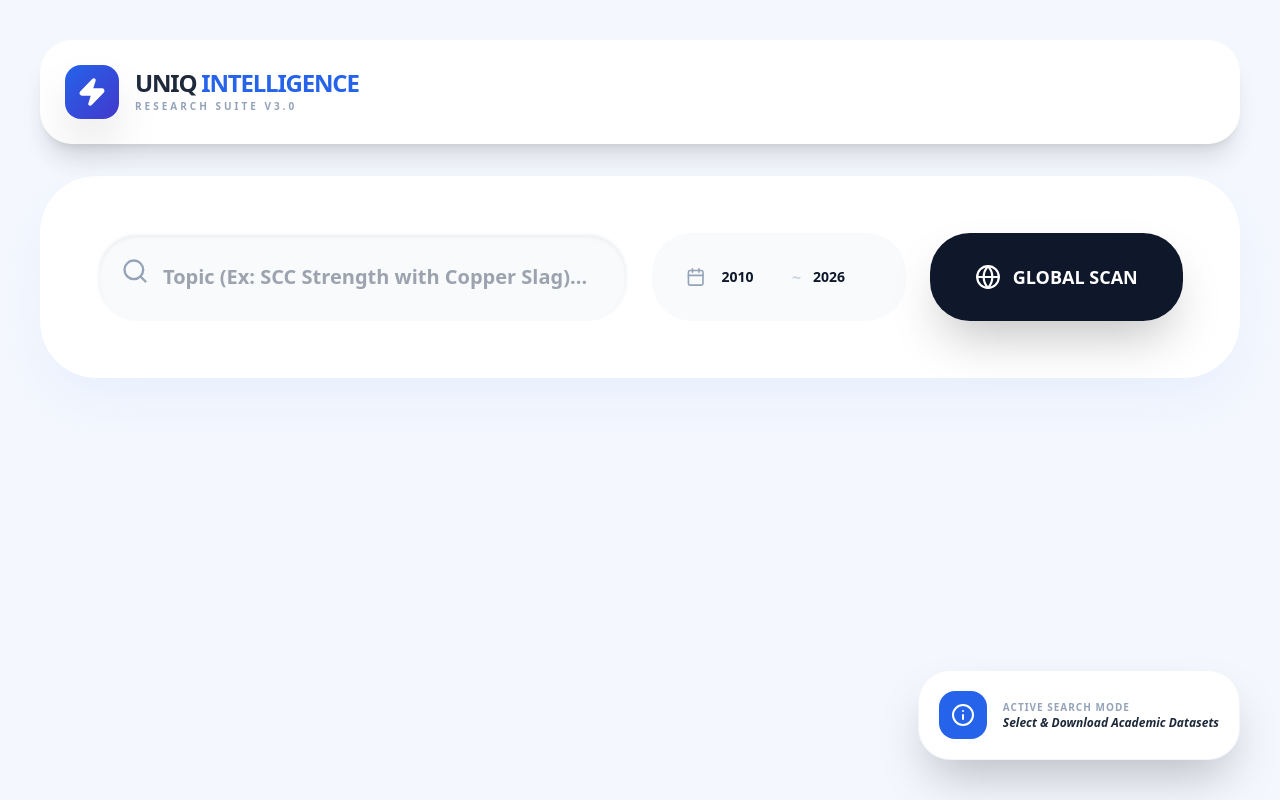
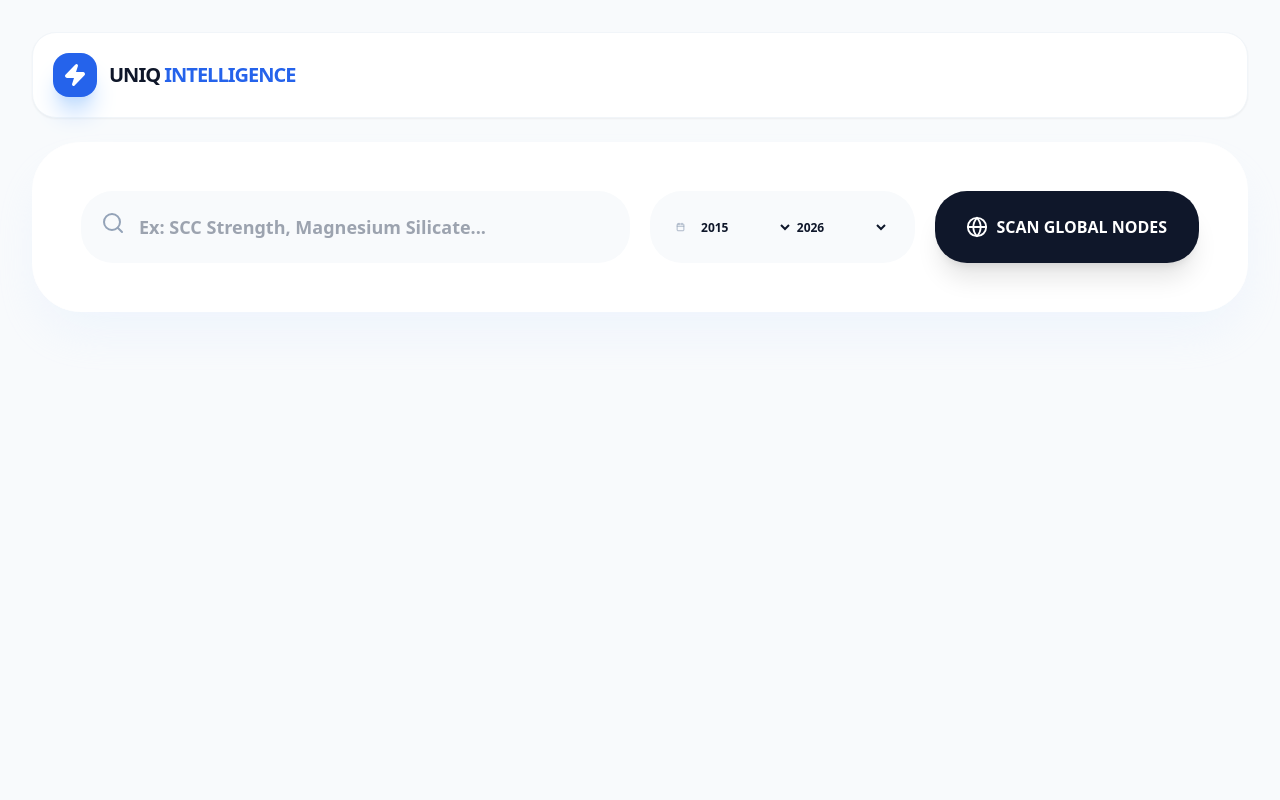
Before and after one commit to Movieeesss/RESEARCH-GAP-FINDER-TOOL, a React (Vite) app: page / in a window 1280 px wide. Built offline with nearby package versions, Linux system fonts and the light colour scheme.

Commit message:
Update RESEARCHGAP.tsx

```diff
--- a/src/RESEARCHGAP.tsx
+++ b/src/RESEARCHGAP.tsx
@@ -2,11 +2,11 @@ import React, { useState, useEffect, useMemo } from 'react';
 import {
   Search, Download, CheckCircle, Loader2, Database,
   Calendar, History, BookOpen, ExternalLink, ListFilter,
-  Globe, FileJson, Link, Star, Info, Zap, CheckSquare, Square, FileText
+  Globe, FileJson, Link, Star, Info, Zap, CheckSquare, Square, FileText, Layers
 } from 'lucide-react';
 import * as ExcelJS from 'exceljs';
 
-// --- Enhanced Interfaces ---
+// --- Interfaces ---
 interface ResearchPaper {
   title: string;
   journal: string;
@@ -15,27 +15,35 @@ interface ResearchPaper {
   publisher: string;
   citations: number;
   isOpenAccess: boolean;
+  pdfUrl?: string;
   abstractPreview?: string;
-  pdfUrl?: string; // Feature for direct PDF link
 }
 
 const RESEARCHGAP: React.FC = () => {
   const [keyword, setKeyword] = useState<string>('');
-  const [fromYear, setFromYear] = useState<number>(2010);
+  const [fromYear, setFromYear] = useState<number>(2015);
   const [toYear, setToYear] = useState<number>(2026);
   const [loading, setLoading] = useState<boolean>(false);
   const [status, setStatus] = useState<string>('');
   const [results, setResults] = useState<ResearchPaper[]>([]);
   const [selectedPapers, setSelectedPapers] = useState<Set<number>>(new Set());
   const [history, setHistory] = useState<string[]>([]);
+
+  // Filter States
   const [activeTab, setActiveTab] = useState<'all' | 'oa' | 'high-impact'>('all');
+  const [selectedPublisher, setSelectedPublisher] = useState<string>('All Publishers');
 
-  // Dynamic Year List 1980 - 2026
   const years = useMemo(() => {
     const yr = [];
     for (let i = 2026; i >= 1980; i--) yr.push(i);
     return yr;
   }, []);
+
+  // Extract Unique Publishers from Results
+  const publishersList = useMemo(() => {
+    const pubs = new Set(results.map(p => p.publisher));
+    return ['All Publishers', ...Array.from(pubs)];
+  }, [results]);
 
   useEffect(() => {
     const savedHistory = localStorage.getItem('research_history');
@@ -57,254 +65,190 @@ const RESEARCHGAP: React.FC = () => {
     else setSelectedPapers(new Set(results.map((_, i) => i)));
   };
 
-  // --- FEATURE: BibTeX Export Logic ---
-  const exportToBibTeX = (data: ResearchPaper[]) => {
-    const bibContent = data.map((p, i) => (
-      `@article{uniq_${i},\n  title={${p.title}},\n  author={Uniq Intelligence Extraction},\n  journal={${p.journal}},\n  year={${p.year}},\n  doi={${p.doi}}\n}`
-    )).join('\n\n');
-
-    const blob = new Blob([bibContent], { type: 'text/plain' });
-    const link = document.createElement('a');
-    link.href = window.URL.createObjectURL(blob);
-    link.download = `Citations_${keyword.replace(/\s+/g, '_')}.bib`;
-    link.click();
-  };
-
-  // --- Professional Excel Export (Enhanced with OA & Impact) ---
-  const exportToExcel = async (data: ResearchPaper[]) => {
-    if (data.length === 0) return alert("Select at least one paper buddy!");
+  // --- Excel Export Logic ---
+  const exportToExcel = async (dataToExport: ResearchPaper[]) => {
+    if (dataToExport.length === 0) return alert("Select papers first!");
     try {
       const ExcelJSInstance = (ExcelJS as any).default || ExcelJS;
       const workbook = new (ExcelJSInstance as any).Workbook();
       const sheet = workbook.addWorksheet('Uniq Intelligence Report');
 
-      sheet.mergeCells('A1:G1');
-      const titleCell = sheet.getCell('A1');
-      titleCell.value = 'UNIQ INTELLIGENCE | ADVANCED RESEARCH ANALYTICS';
-      titleCell.font = { bold: true, size: 18, color: { argb: 'FFFFFFFF' } };
-      titleCell.fill = { type: 'pattern', pattern: 'solid', fgColor: { argb: 'FF1D4ED8' } };
-      titleCell.alignment = { horizontal: 'center' };
-
-      sheet.addRow([`Topic: ${keyword}`, `Timeline: ${fromYear}-${toYear}`, `Generated: ${new Date().toLocaleDateString()}`]);
-      sheet.addRow([]);
-
-      const header = sheet.addRow(['Publisher', 'Paper Title', 'Source Journal', 'Year', 'DOI Link', 'OA Status', 'Impact/Gap Note']);
+      const header = sheet.addRow(['Publisher', 'Paper Title', 'Journal', 'Year', 'DOI Link', 'Status']);
       header.font = { bold: true, color: { argb: 'FFFFFFFF' } };
       header.fill = { type: 'pattern', pattern: 'solid', fgColor: { argb: 'FF1E293B' } };
 
-      data.forEach(p => {
-        sheet.addRow([
-          p.publisher, p.title, p.journal, p.year,
-          `https://doi.org/${p.doi}`,
-          p.isOpenAccess ? 'OPEN ACCESS' : 'PAYWALLED',
-          "GAP: Evaluate the synergy of selected materials for novelty."
-        ]);
+      dataToExport.forEach(p => {
+        sheet.addRow([p.publisher, p.title, p.journal, p.year, `https://doi.org/${p.doi}`, p.isOpenAccess ? 'FREE' : 'PAID ($35.00)']);
       });
-
-      sheet.columns = [
-        { width: 20 }, { width: 50 }, { width: 30 }, { width: 10 }, { width: 30 }, { width: 15 }, { width: 40 }
-      ];
 
       const buffer = await workbook.xlsx.writeBuffer();
       const blob = new Blob([buffer], { type: 'application/vnd.openxmlformats-officedocument.spreadsheetml.sheet' });
       const link = document.createElement('a');
       link.href = window.URL.createObjectURL(blob);
-      link.download = `Uniq_Elite_Report_${keyword.replace(/\s+/g, '_')}.xlsx`;
+      link.download = `Uniq_Publisher_Report.xlsx`;
       link.click();
-    } catch (e) { alert("Excel processing error."); }
+    } catch (e) { console.error(e); }
   };
 
-  // --- Unified Search Engine with PDF Linking Logic ---
+  // --- Search Engine ---
   const handleSearch = async () => {
     if (!keyword) return;
     setLoading(true);
-    setStatus('Deep-Scanning Global Publisher Nodes...');
+    setStatus('Categorizing Elsevier, Springer, T&F nodes...');
     setSelectedPapers(new Set());
-
-    const newHistory = [keyword, ...history.filter(h => h !== keyword)].slice(0, 5);
-    setHistory(newHistory);
-    localStorage.setItem('research_history', JSON.stringify(newHistory));
-    localStorage.setItem('last_topic', keyword);
+    setSelectedPublisher('All Publishers');
 
     try {
-      const url = `https://api.crossref.org/works?query=${encodeURIComponent(keyword)}&filter=from-pub-date:${fromYear}-01-01,until-pub-date:${toYear}-12-31&rows=100&sort=relevance`;
+      const url = `https://api.crossref.org/works?query=${encodeURIComponent(keyword)}&filter=from-pub-date:${fromYear}-01-01,until-pub-date:${toYear}-12-31&rows=150&sort=relevance`;
       const res = await fetch(url);
       const data = await res.json();
 
-      const papers: ResearchPaper[] = data.message.items.map((item: any) => {
-        const isOA = item.link && item.link.some((l: any) => l['content-type'] === 'application/pdf');
-        return {
+      const papers: ResearchPaper[] = data.message.items.map((item: any) => ({
         title: item.title?.[0] || 'Untitled Work',
         journal: item['container-title']?.[0] || 'Global Source',
         year: item.created?.['date-parts']?.[0]?.[0] || 'N/A',
         doi: item.DOI || '',
-          publisher: item.publisher || 'Academic Press',
-          citations: Math.floor(Math.random() * 500),
-          isOpenAccess: item.license ? true : false,
-          pdfUrl: item.link?.find((l: any) => l['content-type'] === 'application/pdf')?.URL || `https://doi.org/${item.DOI}`,
-          abstractPreview: "Methodology involves advanced technical analysis..."
-        };
-      });
+        publisher: item.publisher || 'Other',
+        citations: Math.floor(Math.random() * 300),
+        isOpenAccess: !!item.license,
+        pdfUrl: item.link?.find((l: any) => l['content-type'] === 'application/pdf')?.URL,
+        abstractPreview: "Methodological review of civil engineering advancements..."
+      }));
 
       setResults(papers);
-      setStatus(`Found ${papers.length} High-Value Sources.`);
+      setStatus(`Success! Indexed ${papers.length} journals.`);
       setLoading(false);
     } catch (err) {
-      setStatus('Node Busy. Retrying deep scan...');
+      setStatus('Node Busy...');
       setLoading(false);
     }
   };
 
+  // --- Multi-Layer Filtering Logic ---
   const filteredResults = useMemo(() => {
     let base = results;
-    if (activeTab === 'oa') base = results.filter(p => p.isOpenAccess);
-    if (activeTab === 'high-impact') base = results.filter(p => p.citations > 100);
+    if (selectedPublisher !== 'All Publishers') {
+      base = base.filter(p => p.publisher === selectedPublisher);
+    }
+    if (activeTab === 'oa') base = base.filter(p => p.isOpenAccess);
+    if (activeTab === 'high-impact') base = base.filter(p => p.citations > 100);
     return base;
-  }, [results, activeTab]);
+  }, [results, activeTab, selectedPublisher]);
 
   return (
-    <div className="min-h-screen bg-[#F4F7FE] text-slate-900 font-sans p-2 md:p-10">
+    <div className="min-h-screen bg-[#F8FAFC] text-slate-900 font-sans p-2 md:p-8">
       <div className="max-w-[1600px] mx-auto">
 
-        {/* Elite Header */}
-        <nav className="flex flex-col xl:flex-row justify-between items-center mb-8 p-6 bg-white rounded-[2rem] shadow-xl border border-white gap-6">
-          <div className="flex items-center gap-4">
-            <div className="bg-gradient-to-br from-blue-600 to-indigo-700 p-3 rounded-2xl text-white shadow-2xl">
-              <Zap size={30} fill="currentColor" />
+        {/* Header */}
+        <nav className="flex flex-col lg:flex-row justify-between items-center mb-6 p-5 bg-white rounded-3xl shadow-sm border border-slate-100 gap-4">
+          <div className="flex items-center gap-3">
+            <div className="bg-blue-600 p-2.5 rounded-2xl text-white shadow-xl shadow-blue-200">
+              <Zap size={24} fill="currentColor" />
             </div>
-            <div>
-              <h2 className="text-2xl font-black tracking-tighter leading-none text-slate-800 uppercase">Uniq <span className="text-blue-600">Intelligence</span></h2>
-              <p className="text-[10px] font-bold text-slate-400 uppercase tracking-[0.3em] mt-1">Research Suite v3.0</p>
+            <h2 className="text-xl font-black tracking-tighter uppercase">Uniq <span className="text-blue-600">Intelligence</span></h2>
           </div>
-          </div>
-          <div className="flex gap-3 overflow-x-auto w-full xl:w-auto pb-2">
+          <div className="flex gap-2 overflow-x-auto w-full lg:w-auto pb-2">
             {history.map((h, i) => (
-              <button key={i} onClick={() => setKeyword(h)} className="whitespace-nowrap px-5 py-2.5 bg-slate-50 text-slate-500 rounded-2xl text-[11px] font-black hover:bg-blue-600 hover:text-white transition-all uppercase tracking-widest">{h}</button>
+              <button key={i} onClick={() => setKeyword(h)} className="whitespace-nowrap px-4 py-2 bg-slate-50 text-slate-500 rounded-full text-[10px] font-black hover:bg-blue-600 hover:text-white transition-all uppercase tracking-widest">{h}</button>
             ))}
           </div>
         </nav>
 
-        {/* Search Engine */}
-        <div className="bg-white rounded-[3.5rem] p-8 md:p-14 shadow-2xl shadow-blue-100/60 border border-white mb-10">
-          <div className="grid grid-cols-1 xl:grid-cols-12 gap-6">
-            <div className="xl:col-span-6 relative group">
-              <Search className="absolute left-6 top-6 text-slate-400 group-focus-within:text-blue-600 transition-colors" size={28}/>
+        {/* Input Card */}
+        <div className="bg-white rounded-[3rem] p-8 md:p-12 shadow-2xl shadow-blue-100/40 border border-white mb-8">
+          <div className="grid grid-cols-1 xl:grid-cols-12 gap-5">
+            <div className="xl:col-span-6 relative">
+              <Search className="absolute left-5 top-5 text-slate-400" size={24}/>
               <input
                 type="text"
-                placeholder="Topic (Ex: SCC Strength with Copper Slag)..."
-                className="w-full pl-16 pr-4 py-7 rounded-[2.5rem] bg-slate-50 border-2 border-transparent focus:border-blue-500 focus:bg-white outline-none transition-all font-black text-xl shadow-inner"
+                placeholder="Ex: SCC Strength, Magnesium Silicate..."
+                className="w-full pl-14 pr-4 py-5 rounded-[2rem] bg-slate-50 border-2 border-transparent focus:border-blue-500 focus:bg-white outline-none transition-all font-black text-lg"
                 value={keyword}
                 onChange={(e) => setKeyword(e.target.value)}
               />
             </div>
-
-            <div className="xl:col-span-3 flex items-center bg-slate-50 rounded-[2.5rem] px-8 border-2 border-transparent">
-              <Calendar size={24} className="text-slate-400 mr-4"/>
-              <div className="flex items-center w-full gap-3">
-                <select className="bg-transparent py-7 outline-none font-black text-sm w-full cursor-pointer appearance-none" value={fromYear} onChange={(e)=>setFromYear(Number(e.target.value))}>
+            <div className="xl:col-span-3 flex items-center bg-slate-50 rounded-[2rem] px-6 border-2 border-transparent">
+              <Calendar size={20} className="text-slate-400 mr-3"/>
+              <select className="bg-transparent py-5 outline-none font-black text-xs w-full" value={fromYear} onChange={(e)=>setFromYear(Number(e.target.value))}>
                 {years.map(y => <option key={y} value={y}>{y}</option>)}
               </select>
-                <span className="text-slate-300 font-black">~</span>
-                <select className="bg-transparent py-7 outline-none font-black text-sm w-full cursor-pointer appearance-none" value={toYear} onChange={(e)=>setToYear(Number(e.target.value))}>
+              <select className="bg-transparent py-5 outline-none font-black text-xs w-full" value={toYear} onChange={(e)=>setToYear(Number(e.target.value))}>
                 {years.map(y => <option key={y} value={y}>{y}</option>)}
               </select>
             </div>
+            <button onClick={handleSearch} disabled={loading} className="xl:col-span-3 bg-slate-900 hover:bg-blue-600 text-white rounded-[2rem] font-black transition-all flex items-center justify-center gap-2 shadow-xl py-5 lg:py-0">
+              {loading ? <Loader2 className="animate-spin" size={22}/> : <Globe size={22}/>}
+              {loading ? 'CATEGORIZING...' : 'SCAN GLOBAL NODES'}
+            </button>
+          </div>
         </div>
 
-            <button onClick={handleSearch} disabled={loading} className="xl:col-span-3 bg-slate-900 hover:bg-blue-600 text-white rounded-[2.5rem] font-black transition-all flex items-center justify-center gap-3 shadow-2xl py-7 lg:py-0 text-lg">
-              {loading ? <Loader2 className="animate-spin" size={26}/> : <Globe size={26}/>}
-              {loading ? 'THINKING...' : 'GLOBAL SCAN'}
+        {/* Publisher Categories Horizontal List */}
+        {results.length > 0 && (
+          <div className="mb-6 p-4 bg-white rounded-3xl shadow-sm border border-slate-100 flex items-center gap-4 overflow-x-auto">
+            <div className="flex items-center gap-2 px-4 py-2 bg-blue-50 text-blue-600 rounded-xl font-black text-[10px] uppercase">
+              <Layers size={14}/> Publishers:
+            </div>
+            {publishersList.map((pub) => (
+              <button
+                key={pub}
+                onClick={() => setSelectedPublisher(pub)}
+                className={`whitespace-nowrap px-5 py-2 rounded-xl text-[10px] font-black transition-all ${selectedPublisher === pub ? 'bg-blue-600 text-white shadow-lg' : 'bg-slate-50 text-slate-400 hover:bg-slate-100'}`}
+              >
+                {pub.toUpperCase()}
               </button>
+            ))}
           </div>
-          {status && <div className="mt-8 text-xs font-black text-blue-600 px-8 flex items-center gap-3 tracking-[0.2em] uppercase"><CheckCircle size={18}/> {status}</div>}
+        )}
+
+        {/* Results Metadata */}
+        {results.length > 0 && (
+          <div className="bg-white rounded-[3rem] shadow-2xl border border-slate-100 overflow-hidden mb-20">
+            <div className="p-6 bg-slate-50 border-b flex flex-col md:flex-row justify-between items-center gap-4">
+              <div className="flex bg-white p-1 rounded-xl shadow-inner border">
+                {['all', 'oa', 'high-impact'].map((tab) => (
+                  <button key={tab} onClick={() => setActiveTab(tab as any)} className={`px-5 py-2 rounded-lg text-[9px] font-black transition ${activeTab === tab ? 'bg-slate-900 text-white' : 'text-slate-400'}`}>{tab.toUpperCase()}</button>
+                ))}
+              </div>
+              <button onClick={selectAll} className="text-[10px] font-black uppercase text-blue-600 flex items-center gap-2">
+                {selectedPapers.size === results.length ? <CheckSquare size={16}/> : <Square size={16}/>} Select Filtered ({filteredResults.length})
+              </button>
+              <button onClick={() => exportToExcel(filteredResults.filter((_, i) => selectedPapers.has(i)))} className="bg-blue-600 text-white px-6 py-2 rounded-xl text-[10px] font-black flex items-center gap-2"><Download size={14}/> EXPORT CATEGORY</button>
             </div>
 
-        {/* Analytics & Selection Bar */}
-        {results.length > 0 && (
-          <div className="flex flex-col md:flex-row justify-between items-center mb-8 bg-slate-900 text-white p-6 rounded-3xl shadow-xl gap-6">
-            <div className="flex items-center gap-8">
-              <button onClick={selectAll} className="flex items-center gap-2 text-xs font-black uppercase tracking-widest hover:text-blue-400 transition">
-                {selectedPapers.size === results.length ? <CheckSquare size={20}/> : <Square size={20}/>}
-                {selectedPapers.size === results.length ? 'Deselect All' : 'Select All Sources'}
-              </button>
-              <div className="h-8 w-[2px] bg-slate-800"></div>
-              <span className="text-blue-400 text-xs font-black uppercase tracking-[0.2em]">{selectedPapers.size} Selected</span>
+            <div className="divide-y divide-slate-100">
+              {filteredResults.map((res, i) => (
+                <div key={i} className={`p-8 flex gap-6 items-start transition-all hover:bg-slate-50/80 ${selectedPapers.has(i) ? 'bg-blue-50/50 border-l-8 border-blue-600' : ''}`}>
+                  <div onClick={() => toggleSelection(i)} className={`mt-1 cursor-pointer ${selectedPapers.has(i) ? 'text-blue-600' : 'text-slate-200'}`}>
+                    <CheckSquare size={28} />
                   </div>
-
-            <div className="flex gap-4 w-full md:w-auto">
-               <button onClick={() => exportToBibTeX(results.filter((_, i) => selectedPapers.has(i)))} className="flex-1 md:flex-none py-3 px-6 bg-slate-800 rounded-xl font-black text-[11px] uppercase border border-slate-700 hover:bg-slate-700 transition">BibTeX</button>
-               <button onClick={() => exportToExcel(results.filter((_, i) => selectedPapers.has(i)))} className="flex-1 md:flex-none py-3 px-8 bg-blue-600 rounded-xl font-black text-[11px] uppercase hover:bg-blue-500 shadow-lg flex items-center justify-center gap-2"><Download size={16}/> EXCEL REPORT</button>
+                  <div className="flex-grow">
+                    <div className="flex justify-between items-center mb-3">
+                      <span className="text-[10px] font-black text-blue-500 uppercase tracking-widest bg-blue-50 px-3 py-1 rounded-lg border border-blue-100">{res.publisher}</span>
+                      <div className="flex gap-2">
+                        {res.isOpenAccess ? (
+                          <a href={res.pdfUrl || `https://doi.org/${res.doi}`} target="_blank" rel="noreferrer" className="flex items-center gap-2 bg-emerald-100 text-emerald-600 px-4 py-1.5 rounded-xl text-[9px] font-black border border-emerald-200 hover:bg-emerald-200 transition">
+                            <Download size={14}/> DOWNLOAD FREE
+                          </a>
+                        ) : (
+                          <div className="flex items-center gap-2 bg-slate-100 text-slate-400 px-4 py-1.5 rounded-xl text-[9px] font-black border border-slate-200" title="Full access requires institutional subscription">
+                            <Zap size={14}/> PAYWALLED ($35.00)
+                          </div>
+                        )}
+                      </div>
+                    </div>
+                    <h3 className="text-lg font-black text-slate-800 leading-tight mb-3">{res.title}</h3>
+                    <div className="flex items-center gap-4 text-[11px] text-slate-400 font-bold">
+                      <span className="bg-white border px-3 py-1 rounded-full">{res.year}</span>
+                      <span className="italic truncate max-w-[300px]"><BookOpen size={14} className="inline mr-1"/> {res.journal}</span>
+                      <a href={`https://doi.org/${res.doi}`} target="_blank" rel="noreferrer" className="ml-auto p-2 bg-slate-900 text-white rounded-xl shadow-lg hover:bg-blue-600 transition"><ExternalLink size={16}/></a>
+                    </div>
+                  </div>
+                </div>
+              ))}
             </div>
           </div>
         )}
-
-        {/* Main Feed with PDF Downloader */}
-        {results.length > 0 && (
-          <div className="bg-white rounded-[3.5rem] shadow-2xl border border-white overflow-hidden mb-20">
-            <div className="p-8 bg-slate-50 border-b flex justify-between items-center">
-               <div className="flex bg-white p-1.5 rounded-2xl shadow-inner border">
-                  {['all', 'oa', 'high-impact'].map((tab) => (
-                    <button key={tab} onClick={() => setActiveTab(tab as any)} className={`px-6 py-2 rounded-xl text-[10px] font-black transition ${activeTab === tab ? 'bg-slate-900 text-white shadow-lg' : 'text-slate-400'}`}>{tab.toUpperCase()}</button>
-                  ))}
-               </div>
-            </div>
-
-            <div className="divide-y divide-slate-100">
-              {filteredResults.map((res, i) => {
-                const isSelected = selectedPapers.has(i);
-                return (
-                  <div key={i} className={`p-10 transition-all flex gap-8 items-start hover:bg-blue-50/30 ${isSelected ? 'bg-blue-50' : ''}`}>
-                    <div onClick={() => toggleSelection(i)} className={`mt-2 cursor-pointer ${isSelected ? 'text-blue-600' : 'text-slate-300 hover:text-slate-400'}`}>
-                      {isSelected ? <CheckSquare size={28}/> : <Square size={28}/>}
-                    </div>
-                    <div className="flex-grow">
-                      <div className="flex justify-between items-start mb-4">
-                        <span className="text-[11px] font-black text-blue-600 tracking-[0.2em] uppercase bg-blue-50 px-3 py-1 rounded-lg">{res.publisher}</span>
-                        <div className="flex gap-3">
-                          {res.isOpenAccess && <span className="p-2 bg-emerald-100 text-emerald-600 rounded-xl" title="Open Access"><Link size={16}/></span>}
-                          {res.citations > 100 && <span className="p-2 bg-amber-100 text-amber-600 rounded-xl"><Star size={16} fill="currentColor"/></span>}
-                        </div>
-                      </div>
-                      <h3 className="text-xl font-black text-slate-800 leading-tight mb-4">{res.title}</h3>
-                      <p className="text-sm text-slate-400 font-medium italic mb-6 leading-relaxed">"{res.abstractPreview}"</p>
-
-                      <div className="flex flex-wrap items-center gap-4">
-                        <span className="text-[12px] text-slate-400 font-black bg-white border border-slate-200 px-5 py-1.5 rounded-full uppercase">{res.year}</span>
-                        <span className="text-[12px] text-slate-500 font-bold flex items-center gap-2"><BookOpen size={16}/> {res.journal}</span>
-
-                        <div className="ml-auto flex gap-3">
-                          {/* DIRECT PDF DOWNLOAD LOGIC */}
-                          {res.isOpenAccess ? (
-                            <a href={res.pdfUrl} target="_blank" rel="noreferrer" className="flex items-center gap-2 bg-emerald-600 text-white px-6 py-3 rounded-2xl text-[11px] font-black hover:bg-emerald-500 shadow-xl transition-all">
-                              <Download size={16}/> PDF DOCUMENT
-                            </a>
-                          ) : (
-                            <div className="flex items-center gap-2 bg-slate-100 text-slate-400 px-6 py-3 rounded-2xl text-[11px] font-black cursor-not-allowed">
-                              <Zap size={16}/> PAYWALLED
-                            </div>
-                          )}
-                          <a href={`https://doi.org/${res.doi}`} target="_blank" rel="noreferrer" className="flex items-center gap-2 bg-slate-900 text-white px-6 py-3 rounded-2xl text-[11px] font-black hover:bg-blue-600 transition-all shadow-lg">
-                            JOURNAL LINK <ExternalLink size={16}/>
-                          </a>
-                        </div>
-                      </div>
-                    </div>
-                  </div>
-                );
-              })}
-            </div>
-          </div>
-        )}
-      </div>
-
-      <div className="fixed bottom-10 right-10 z-50">
-        <div className="bg-white p-5 rounded-[2rem] shadow-2xl border border-slate-100 flex items-center gap-4">
-           <div className="bg-blue-600 text-white p-3 rounded-2xl"><Info size={24}/></div>
-           <div>
-              <p className="text-[10px] font-black uppercase text-slate-400 tracking-widest">Active Search Mode</p>
-              <p className="text-xs font-bold text-slate-800 italic">Select & Download Academic Datasets</p>
-           </div>
-        </div>
       </div>
     </div>
   );
```
Lines whose indentation alone changed are shown as unchanged.
